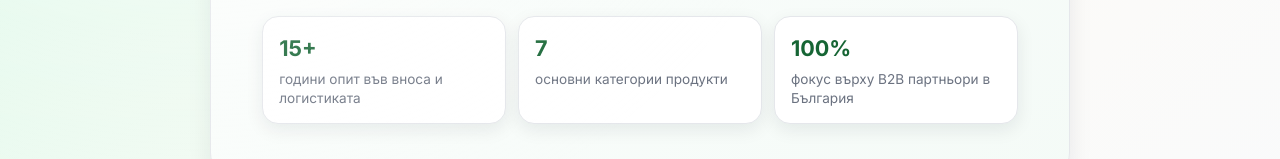
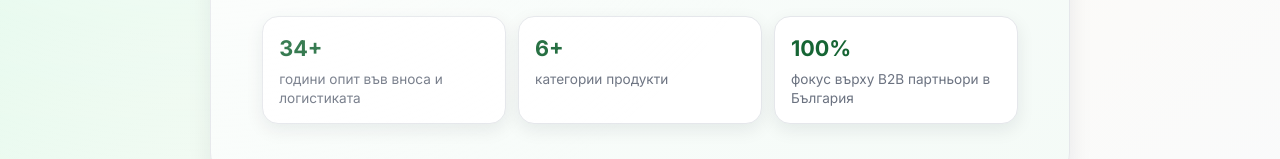
Before and after one commit to yavkata999/agro-export-v3, a Next.js app: page / in a window 1280 px wide. Shown: the part 729-888 px from the top of the page. Built offline with nearby package versions, Linux system fonts and the light colour scheme.

Commit message:
updated some of the text in the home page

```diff
--- a/components/home/HomeHero.tsx
+++ b/components/home/HomeHero.tsx
@@ -3,12 +3,12 @@ import styles from "@styles/components/home/HomeHero.module.css";
 
 const HERO_STATS = [
   {
-    value: "15+",
+    value: "34+",
     label: "години опит във вноса и логистиката",
   },
   {
-    value: "7",
-    label: "основни категории продукти",
+    value: "6+",
+    label: "категории продукти",
   },
   {
     value: "100%",
```
